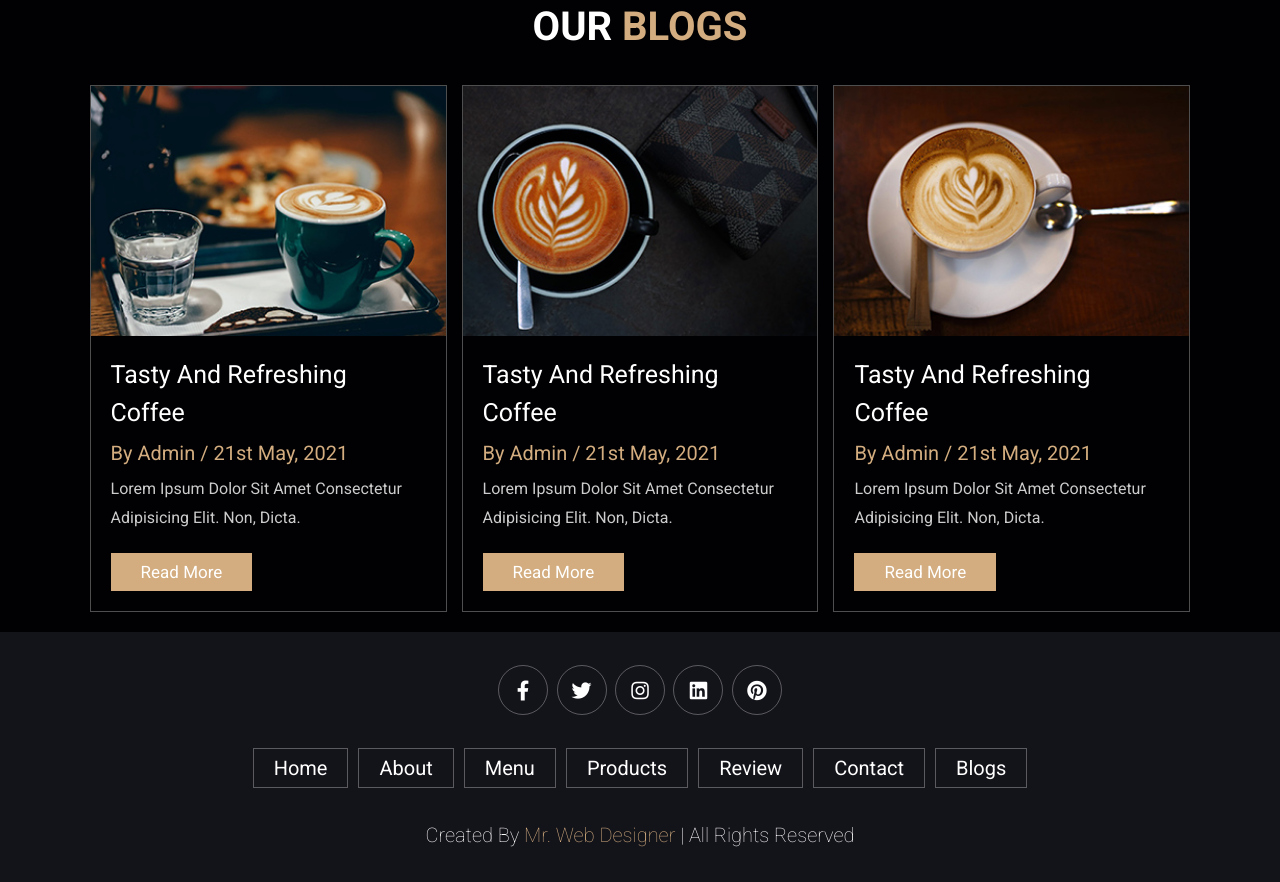
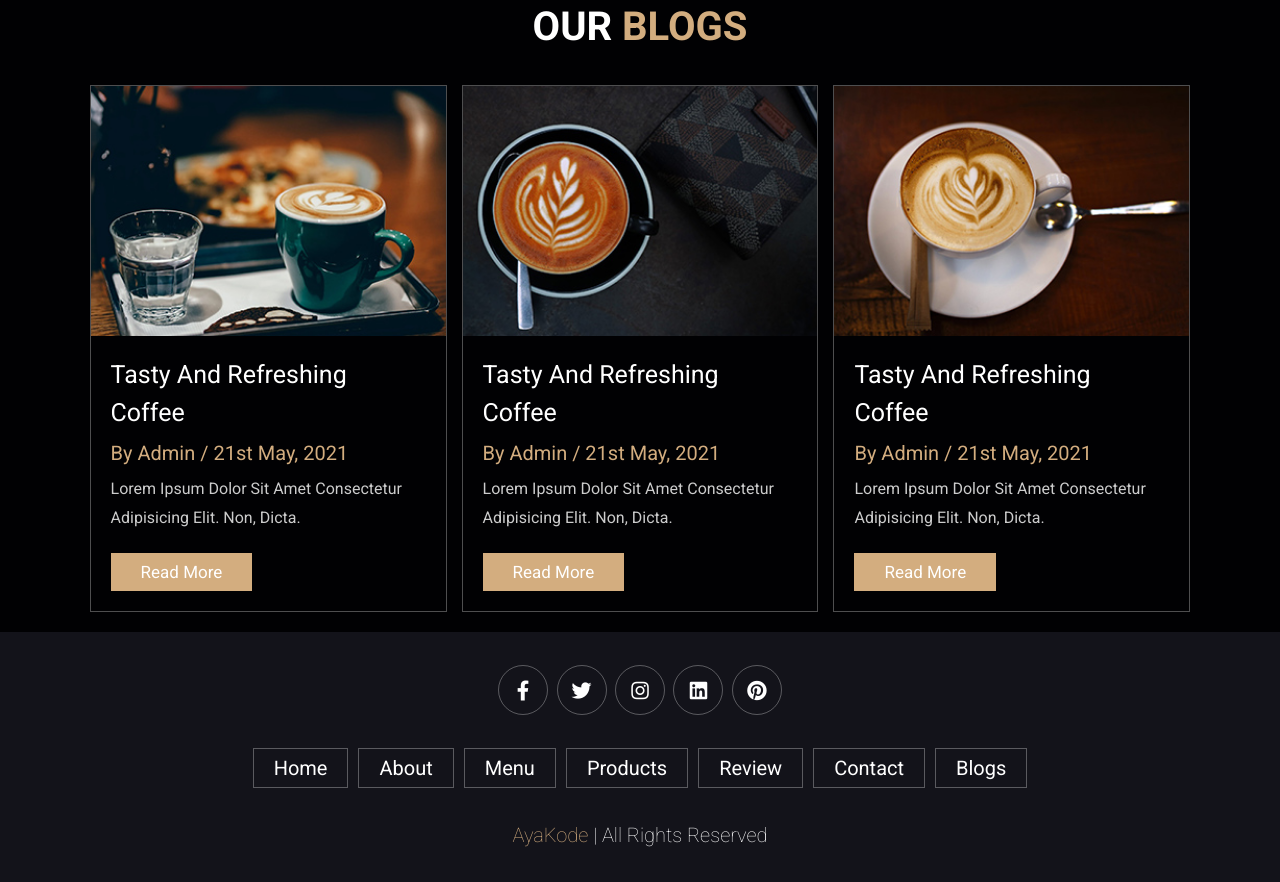
Before and after one commit to khalilo2ya/coffee-website, a plain HTML site: page index.html in a window 1280 px wide. Shown: the part 3906-4788 px from the top of the page. Drawn offline with Linux system fonts and the light colour scheme.

Commit message:
coffee website

```diff
--- a/index.html
+++ b/index.html
@@ -416,7 +416,7 @@
         <a href="#">blogs</a>
     </div>
 
-    <div class="credit">created by <span>mr. web designer</span> | all rights reserved</div>
+    <div class="credit"> <span>ayaKode</span> | all rights reserved</div>
 
 </section>
 
```
